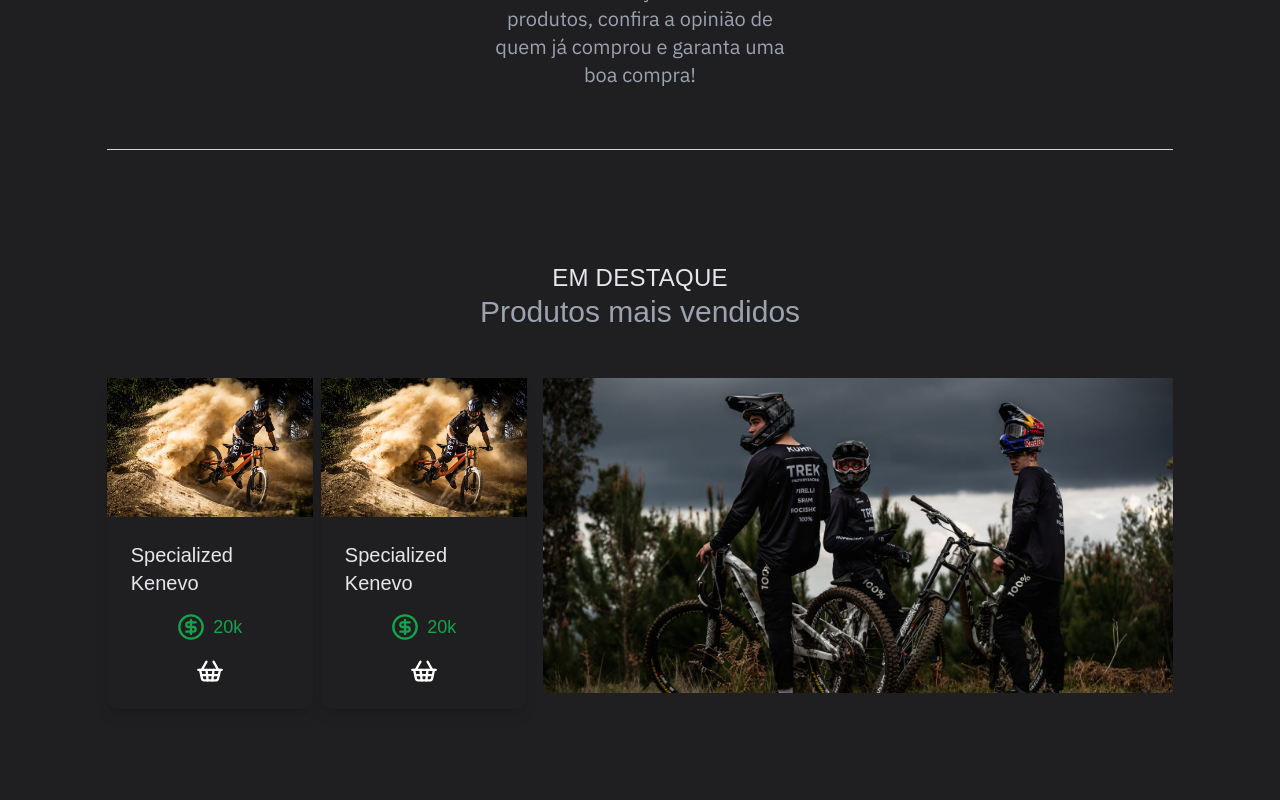
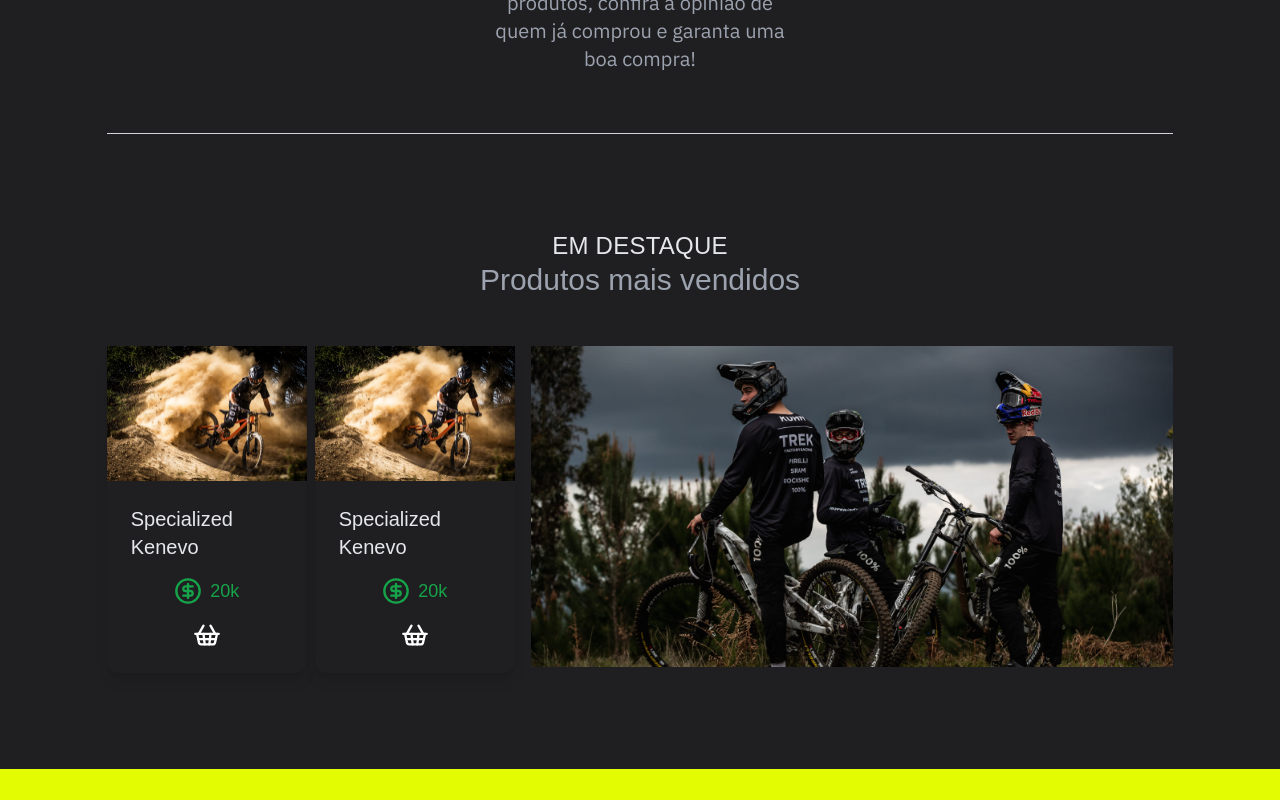
Before and after one commit to Daniel-Thielmann/Adrenalin-Ecommerce, a Next.js app: page / in a window 1280 px wide. Shown: the part 1511-2311 px from the top of the page. Built offline with nearby package versions, Linux system fonts and the light colour scheme; a web font is replaced by a local one.

Commit message:
best products bug fixed

```diff
--- a/app/page.tsx
+++ b/app/page.tsx
@@ -4,7 +4,7 @@
 
 export default function Home() {
   return (
-    <div className='flex flex-col gap-28 w-full md:w-10/12 py-8 px-4 md:p-0 min-h-screen mx-auto'>
+    <div className='flex flex-col gap-24 w-full md:w-10/12 py-8 px-4 md:p-0 min-h-screen mx-auto'>
       <HeroSection />
       <KnowAdrenalin />
       <BestProducts />
--- a/components/best-products/index.tsx
+++ b/components/best-products/index.tsx
@@ -32,8 +32,8 @@
                         <Image
                             src='/home/best-products-side-image/trek.jpg'
                             alt="imagem em destaque"
-                            width={800}
-                            height={800}
+                            width={840}
+                            height={840}
                             className="cursor-pointer "
                         />
                         <div className='absolute inset-0 bg-gradient-to-b from-transparent to-black lg:opacity-0 lg:group-hover:opacity-100 transition-opacity
```
